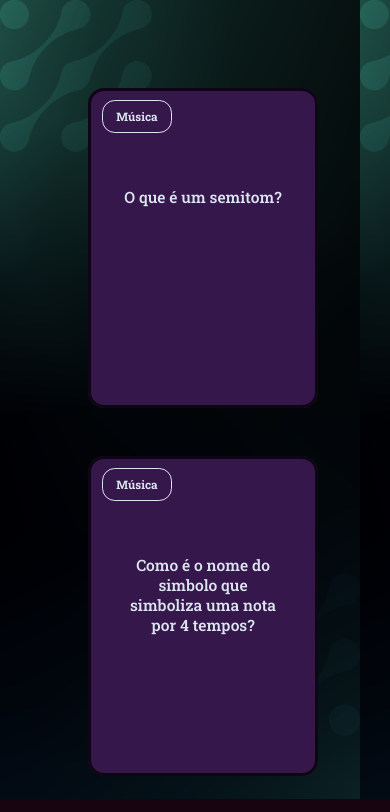
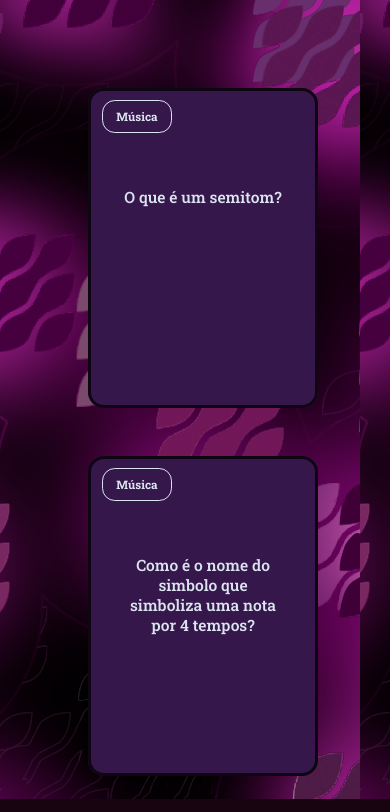
Before and after one commit to Bielzinho-Prime/gurus-te-ajudam, a plain HTML site: page index.html in a window 390 px wide. Shown: the top 812 px of the page. Drawn offline with Linux system fonts and the light colour scheme.

Commit message:
Update style.css

```diff
--- a/assets/css/style.css
+++ b/assets/css/style.css
@@ -130,7 +130,7 @@ footer p {
 @media (max-width: 560px) {
 
     body {
-        background: url('../img/bg-mobile.webp');
+        background: url('../img/bgpr-mobile.webp');
 
         .cartao {
             flex: 1 0 calc(100% - 1rem);
```
